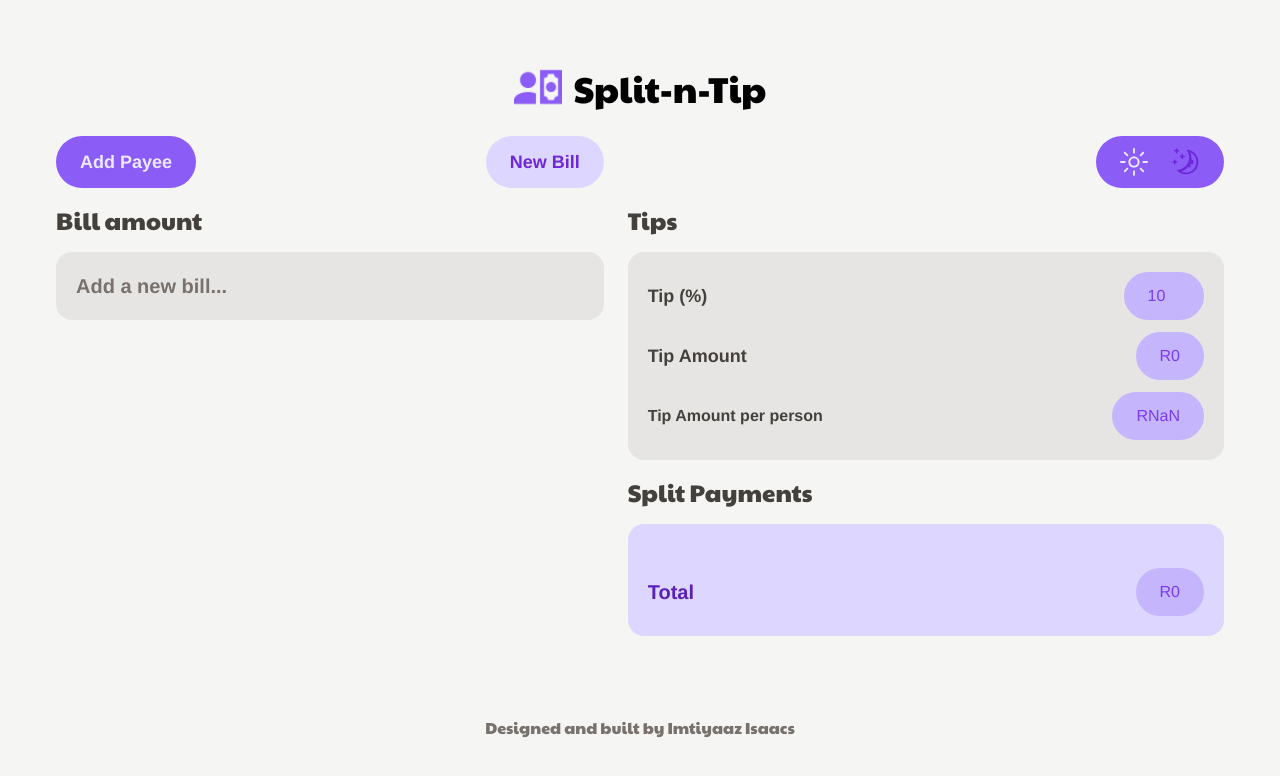
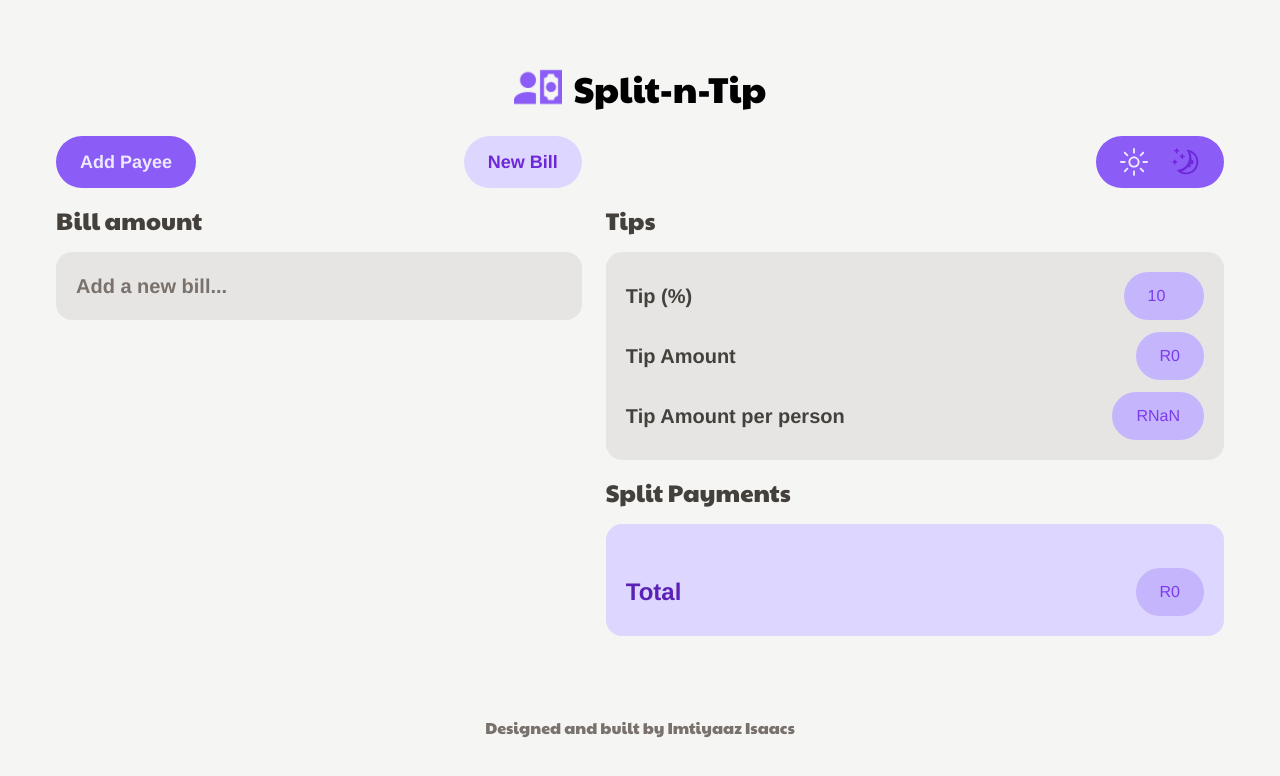
Before and after one commit to ImtiyaazDev/split-n-tip, a React (Vite) app: page / in a window 1280 px wide. Shown: the top 776 px of the page. Built offline with nearby package versions, Linux system fonts and the light colour scheme; a web font is replaced by a local one.

Commit message:
style: Change font size

```diff
--- a/src/components/Payments.jsx
+++ b/src/components/Payments.jsx
@@ -22,7 +22,7 @@ export default function Payments() {
 				))}
 			</ul>
 			<div className="flex items-center justify-between">
-				<p className="text-xl font-bold text-violet-800">Total</p>
+				<p className="text-2xl font-bold text-violet-800">Total</p>
 				<PriceTag amount={tipAmount + billAmount} />
 			</div>
 		</div>
--- a/src/components/SinglePayment.jsx
+++ b/src/components/SinglePayment.jsx
@@ -3,7 +3,7 @@ import PriceTag from "./PriceTag";
 export default function SinglePayment({ name, amount }) {
 	return (
 		<li className="flex items-center justify-between border-b border-b-violet-300 py-2.5">
-			<p className="text-lg font-bold text-stone-700">{name} pays</p>
+			<p className="text-xl font-bold text-stone-700">{name} pays</p>
 			<PriceTag amount={amount} />
 		</li>
 	);
--- a/src/components/Tips.jsx
+++ b/src/components/Tips.jsx
@@ -32,7 +32,7 @@ export default function Tips() {
 	return (
 		<div className="flex h-fit flex-col gap-3 rounded-2xl bg-stone-200 p-5">
 			<form className="flex items-center justify-between">
-				<label className="text-lg font-bold text-stone-700">Tip (%)</label>
+				<label className="text-xl font-bold text-stone-700">Tip (%)</label>
 				<input
 					type="number"
 					className="w-20 rounded-full bg-violet-300 p-3 text-center text-violet-600 outline-none focus:ring-2 focus:ring-violet-500 focus:ring-offset-2"
@@ -44,11 +44,13 @@ export default function Tips() {
 				/>
 			</form>
 			<div className="flex items-center justify-between">
-				<p className="text-lg font-bold text-stone-700">Tip Amount</p>
+				<p className="text-xl font-bold text-stone-700">Tip Amount</p>
 				<PriceTag amount={tipAmount} />
 			</div>
 			<div className="flex items-center justify-between">
-				<p className="font-bold text-stone-700">Tip Amount per person</p>
+				<p className="text-xl font-bold text-stone-700">
+					Tip Amount per person
+				</p>
 				<PriceTag amount={tipAmountPerPerson} />
 			</div>
 		</div>
```
